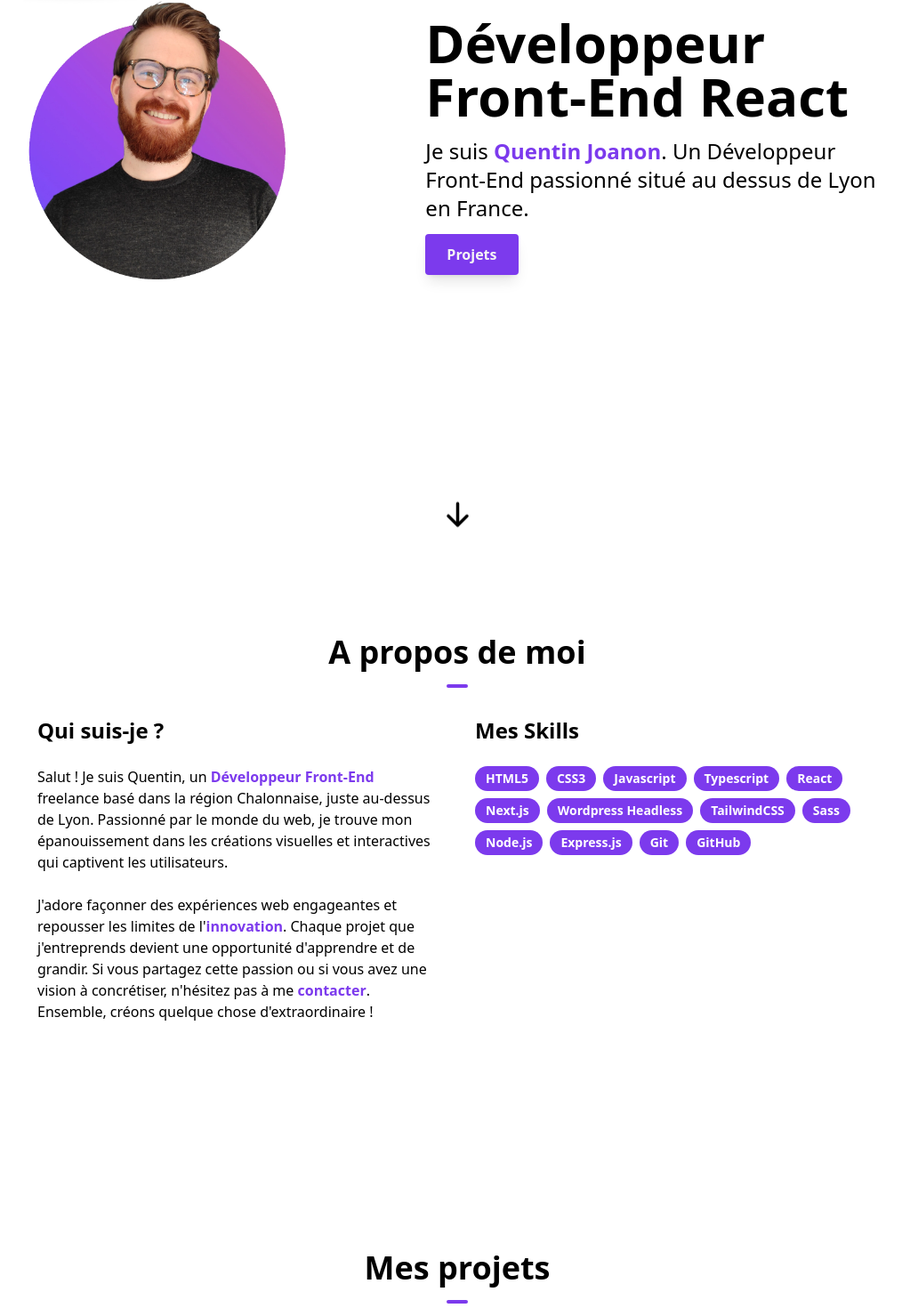
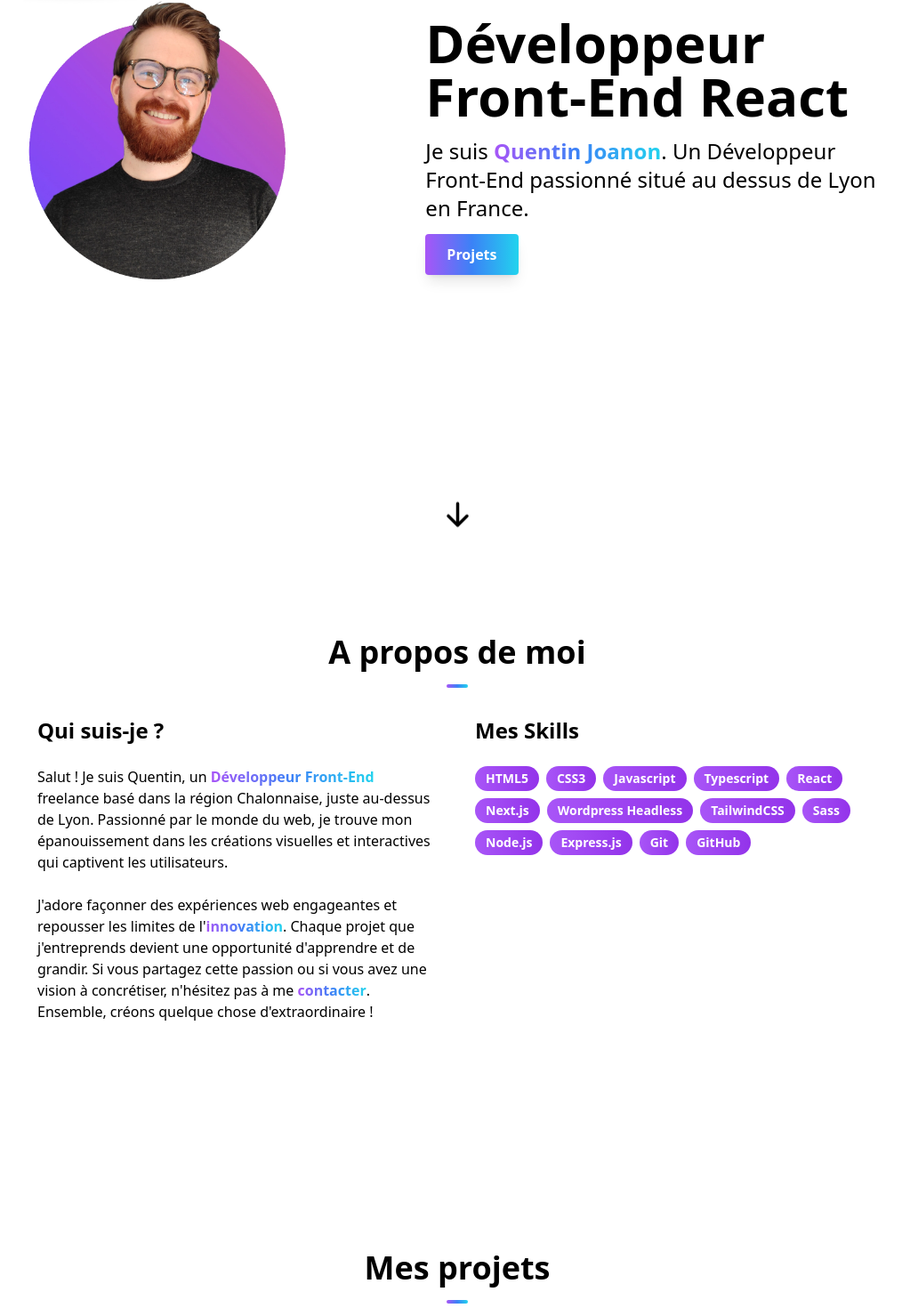
Before and after one commit to QuentinJoanon/Portfolio, a Next.js app: page / in a window 1280 px wide. Shown: the part 257-1727 px from the top of the page at 89% size, without its empty margins (126-1140 px from the left). Built offline with nearby package versions, Linux system fonts and the light colour scheme.

Commit message:
new style

```diff
--- a/src/components/AboutSection.tsx
+++ b/src/components/AboutSection.tsx
@@ -22,7 +22,7 @@ const AboutSection = () => {
       <div className="my-12 pb-12 md:pb-48 md:pt-16">
         <h1 className="text-center text-4xl font-bold">
           A propos de moi
-          <hr className="mx-auto my-4 h-1 w-6 rounded border-0 bg-violet-600" />
+          <hr className="mx-auto my-4 h-1 w-6 rounded border-0 bg-gradient-to-r from-purple-500 via-blue-500 to-cyan-400" />
         </h1>
         <div className="justify-cente flex flex-col items-stretch space-y-10 align-top md:flex-row md:space-x-10  md:space-y-0 md:p-4 md:text-left">
           <div className="md:w-1/2">
@@ -31,7 +31,7 @@ const AboutSection = () => {
             </h1>
             <p>
               Salut ! Je suis Quentin, un{' '}
-              <span className="font-semibold text-violet-600">
+              <span className="bg-gradient-to-r from-purple-500 via-blue-500 to-cyan-400 bg-clip-text font-semibold text-transparent">
                 Développeur Front-End
               </span>{' '}
               freelance basé dans la région Chalonnaise, juste au-dessus de
@@ -43,11 +43,11 @@ const AboutSection = () => {
             <p>
               J'adore façonner des expériences web engageantes et repousser les
               limites de l'
-              <span className="font-semibold text-violet-600">innovation</span>.
+              <span className="bg-gradient-to-r from-purple-500 via-blue-500 to-cyan-400 bg-clip-text font-semibold text-transparent">innovation</span>.
               Chaque projet que j'entreprends devient une opportunité
               d'apprendre et de grandir. Si vous partagez cette passion ou si
               vous avez une vision à concrétiser, n'hésitez pas à me{' '}
-              <span className="font-semibold text-violet-600">contacter</span>.
+              <span className="bg-gradient-to-r from-purple-500 via-blue-500 to-cyan-400 bg-clip-text font-semibold text-transparent">contacter</span>.
               Ensemble, créons quelque chose d'extraordinaire !
             </p>
           </div>
@@ -59,7 +59,7 @@ const AboutSection = () => {
               {skills.map((skill, index) => {
                 return (
                   <p
-                    className="mb-2 mr-2 inline-block rounded-full bg-violet-600 px-3 py-1 text-sm font-semibold text-white"
+                    className="mb-2 mr-2 inline-block rounded-full bg-gradient-to-r from-purple-500 to-purple-600 px-3 py-1 text-sm font-semibold text-white"
                     key={index}
                   >
                     {skill.skill}
--- a/src/components/HeroSection.tsx
+++ b/src/components/HeroSection.tsx
@@ -17,7 +17,7 @@ const HeroSection = () => {
           </h1>
           <p className=" mb-6 mt-4 text-lg md:text-2xl">
             Je suis{' '}
-            <span className="font-semibold text-violet-600">
+            <span className="bg-gradient-to-r from-purple-500 via-blue-500 to-cyan-400 bg-clip-text font-semibold text-transparent">
               Quentin Joanon
             </span>
             . Un Développeur Front-End passionné situé au dessus de Lyon en
@@ -25,7 +25,7 @@ const HeroSection = () => {
           </p>
           <Link
             to="projects"
-            className="rounded bg-violet-600 px-6 py-3 font-semibold text-neutral-100 shadow-lg hover:bg-violet-700"
+            className="rounded bg-gradient-to-r from-purple-500 via-blue-500 to-cyan-400 px-6 py-3 font-semibold text-white shadow-lg transition-transform hover:scale-105"
             activeClass="true"
             spy={true}
             smooth={true}
--- a/src/components/ProjectsSection.tsx
+++ b/src/components/ProjectsSection.tsx
@@ -89,7 +89,7 @@ const ProjectsSection = () => {
     <section id="projects">
       <h1 className="text-center text-4xl font-bold">
         Mes projets
-        <hr className="mx-auto my-4 h-1 w-6 rounded border-0 bg-violet-600" />
+        <hr className="mx-auto my-4 h-1 w-6 rounded border-0 bg-gradient-to-r from-purple-500 via-blue-500 to-cyan-400" />
       </h1>
       <div className="flex flex-col space-y-28">
         {projects.map((project, index) => {
@@ -144,13 +144,13 @@ const ProjectsSection = () => {
                               target="_blank"
                               rel="noopener noreferrer"
                             >
-                              <p className="mb-2 mr-2 inline-block cursor-pointer rounded-full bg-violet-600 px-3 py-1 text-sm font-semibold text-white transition-transform hover:-translate-y-1 hover:bg-violet-700">
+                              <p className="mb-2 mr-2 inline-block cursor-pointer rounded-full bg-gradient-to-r from-purple-500 to-purple-600 px-3 py-1 text-sm font-semibold text-white transition-transform hover:-translate-y-1 hover:brightness-110">
                                 {techno}
                               </p>
                             </Link>
                           ) : (
                             <p
-                              className="mb-2 mr-2 inline-block rounded-full bg-violet-600 px-3 py-1 text-sm font-semibold text-white transition-transform hover:-translate-y-1"
+                              className="mb-2 mr-2 inline-block rounded-full bg-gradient-to-r from-purple-500 to-purple-600 px-3 py-1 text-sm font-semibold text-white transition-transform hover:-translate-y-1"
                               key={index}
                             >
                               {techno}
```
